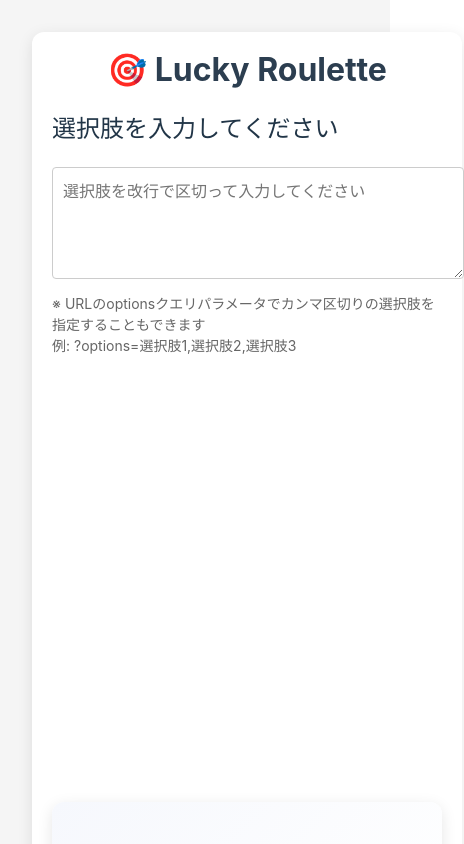
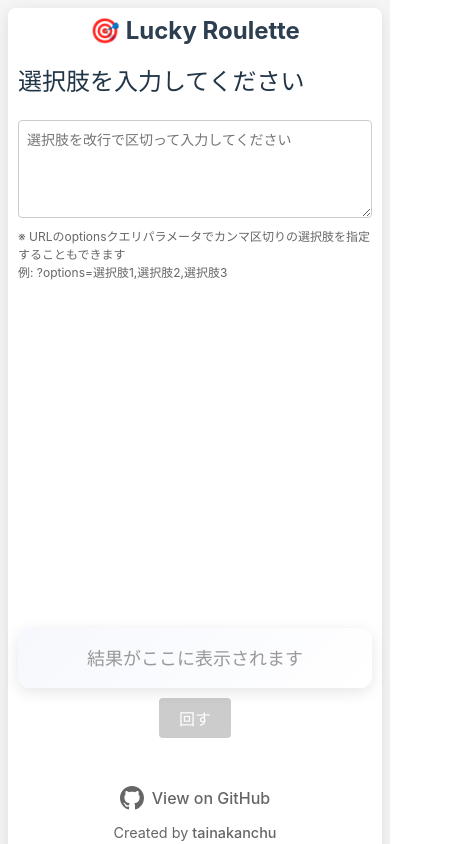
Before and after one commit to tainakanchu/online-roulette, a React (Vite) app: page / in a window 390 px wide. Shown: the top 844 px of the page, 464 px wide, since content can reach past the window. Built offline with nearby package versions, Linux system fonts and the light colour scheme.

Commit message:
Implement responsive design for roulette canvas and mobile layout

```diff
--- a/src/components/RouletteCanvas.tsx
+++ b/src/components/RouletteCanvas.tsx
@@ -1,4 +1,4 @@
-import { useCallback, useEffect, useRef } from "react";
+import { useCallback, useEffect, useRef, useState } from "react";
 import { COLORS, getColorBrightness } from "../constants/colors";
 
 interface RouletteCanvasProps {
@@ -11,11 +11,25 @@ interface RouletteCanvasProps {
 export const RouletteCanvas: React.FC<RouletteCanvasProps> = ({
   options,
   rotation,
-  width = 400,
-  height = 400,
 }) => {
   const canvasRef = useRef<HTMLCanvasElement>(null);
   const hasOptions = options.length > 0;
+  const [size, setSize] = useState({
+    width: window.innerWidth < 480 ? 300 : 400,
+    height: window.innerWidth < 480 ? 300 : 400,
+  });
+
+  useEffect(() => {
+    const handleResize = () => {
+      setSize({
+        width: window.innerWidth < 480 ? 300 : 400,
+        height: window.innerWidth < 480 ? 300 : 400,
+      });
+    };
+
+    window.addEventListener("resize", handleResize);
+    return () => window.removeEventListener("resize", handleResize);
+  }, []);
 
   const drawRoulette = useCallback(() => {
     const canvas = canvasRef.current;
@@ -60,7 +74,8 @@ export const RouletteCanvas: React.FC<RouletteCanvasProps> = ({
       ctx.textAlign = "right";
       ctx.textBaseline = "middle";
       ctx.fillStyle = getColorBrightness(color) > 128 ? "#000000" : "#FFFFFF";
-      ctx.font = "bold 16px sans-serif";
+      const fontSize = window.innerWidth < 480 ? 14 : 16;
+      ctx.font = `bold ${fontSize}px sans-serif`;
       ctx.fillText(option, radius - 20, 0);
       ctx.restore();
     });
@@ -68,10 +83,11 @@ export const RouletteCanvas: React.FC<RouletteCanvasProps> = ({
     ctx.restore();
 
     // 矢印を描画
+    const arrowSize = window.innerWidth < 480 ? 20 : 30;
     ctx.beginPath();
-    ctx.moveTo(centerX + radius + 30, centerY - 15);
+    ctx.moveTo(centerX + radius + arrowSize, centerY - arrowSize / 2);
     ctx.lineTo(centerX + radius - 10, centerY);
-    ctx.lineTo(centerX + radius + 30, centerY + 15);
+    ctx.lineTo(centerX + radius + arrowSize, centerY + arrowSize / 2);
     ctx.closePath();
     ctx.fillStyle = "#FF0000";
     ctx.fill();
@@ -79,14 +95,14 @@ export const RouletteCanvas: React.FC<RouletteCanvasProps> = ({
 
   useEffect(() => {
     drawRoulette();
-  }, [drawRoulette]);
+  }, [drawRoulette, size]);
 
   return (
     <div className="canvas-container">
       <canvas
         ref={canvasRef}
-        width={width}
-        height={height}
+        width={size.width}
+        height={size.height}
         className="roulette-canvas"
       />
     </div>
--- a/src/styles/Roulette.css
+++ b/src/styles/Roulette.css
@@ -5,16 +5,22 @@ body {
   justify-content: center;
   align-items: center;
   background-color: #f5f5f5;
+  box-sizing: border-box;
+}
+
+*, *:before, *:after {
+  box-sizing: inherit;
 }
 
 .container {
   max-width: 600px;
-  width: 100%;
+  width: calc(100% - 4rem);
   margin: 2rem;
   padding: 20px;
   background-color: #ffffff;
   border-radius: 12px;
   box-shadow: 0 4px 15px rgba(0, 0, 0, 0.1);
+  box-sizing: border-box;
 }
 
 .main-title {
@@ -247,3 +253,58 @@ body {
     }
   }
 }
+
+@media screen and (max-width: 480px) {
+  body {
+    padding: 0.5rem;
+  }
+
+  .container {
+    width: 100%;
+    margin: 0;
+    padding: 10px;
+    max-width: none;
+    border-radius: 8px;
+  }
+
+  .main-title {
+    font-size: 1.5rem;
+    margin: 0 0 1rem;
+  }
+
+  .options-input {
+    font-size: 14px;
+    padding: 8px;
+  }
+
+  .canvas-container {
+    margin: 10px -5px;
+    width: calc(100% + 10px);
+  }
+
+  .roulette-canvas {
+    max-width: 100%;
+    height: auto;
+  }
+
+  .result {
+    padding: 15px;
+    min-height: 60px;
+    margin: 10px 0;
+    font-size: 18px;
+  }
+
+  .result-value {
+    font-size: 20px;
+  }
+
+  .spin-button {
+    padding: 8px 20px;
+    font-size: 16px;
+  }
+
+  .help-text {
+    font-size: 12px;
+    margin-top: 4px;
+  }
+}
```
